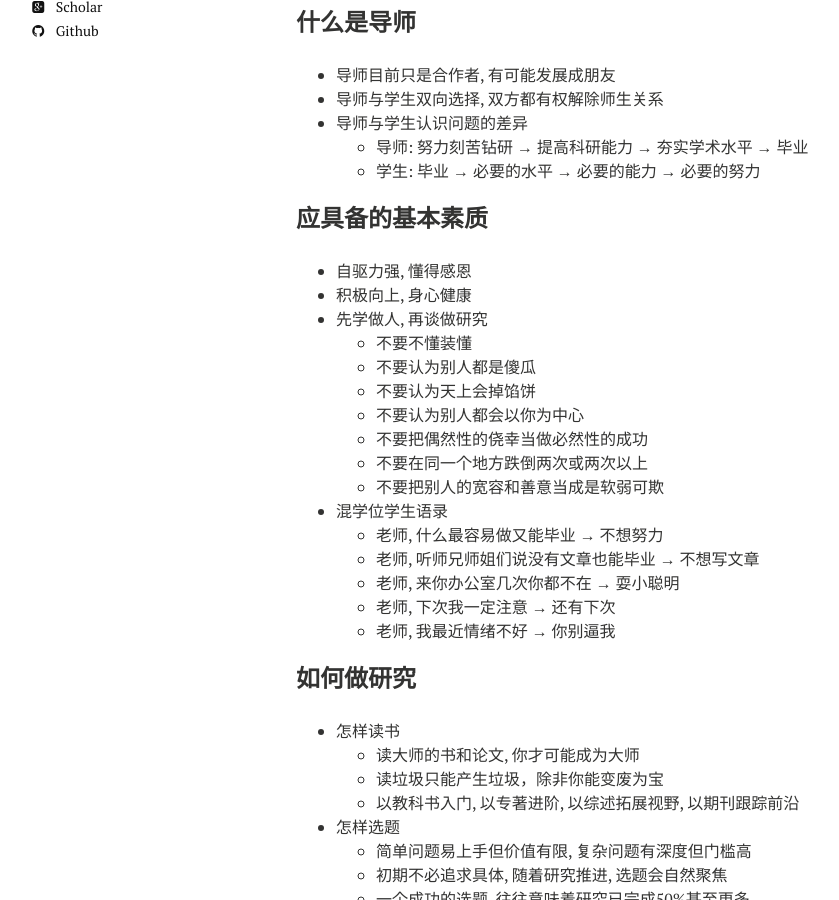
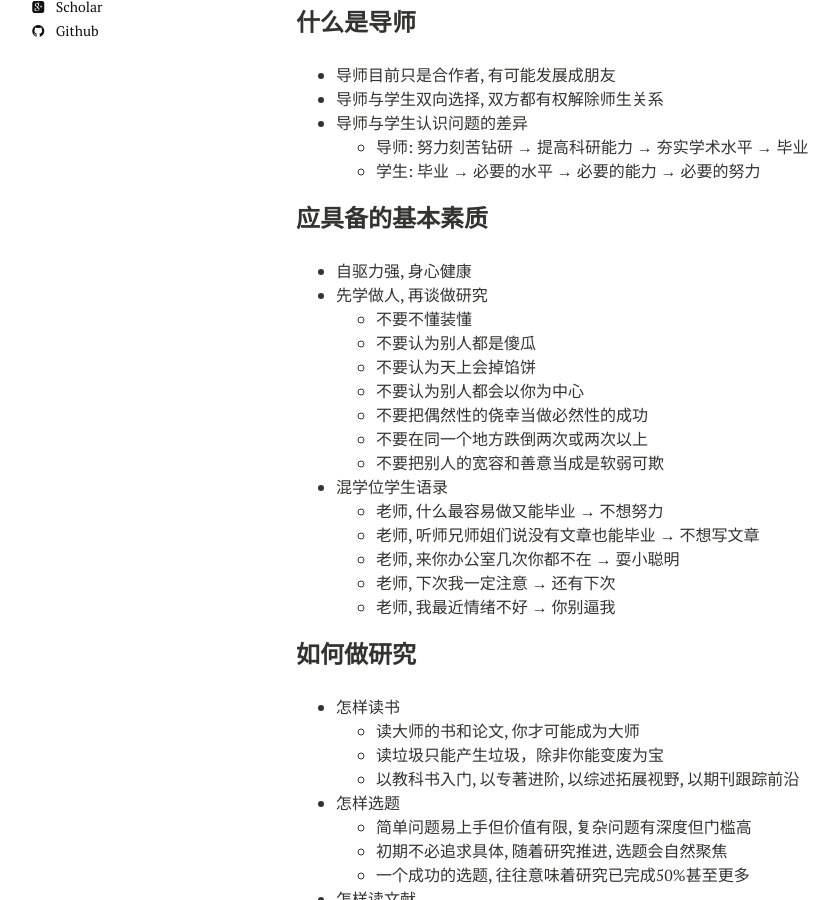
Before and after one commit to xianchaoxiu/xianchaoxiu.github.io, a Jekyll site: the page built from chinese/reading/how/index.md, in a window 1280 px wide and 900 px high, scrolled down 310 px. Shown: the whole window, without its empty margins (24-863 px from the left). Built offline with Jekyll 4.4.1, drawn with Linux system fonts in a browser that asks for light colours; nearby versions of some CDN libraries.

Commit message:
Update index.md

```diff
--- a/chinese/reading/how/index.md
+++ b/chinese/reading/how/index.md
@@ -23,8 +23,7 @@ share: false
 
 
 ### 应具备的基本素质
-* 自驱力强, 懂得感恩
-* 积极向上, 身心健康
+* 自驱力强, 身心健康
 * 先学做人, 再谈做研究
   - 不要不懂装懂
   - 不要认为别人都是傻瓜
```
